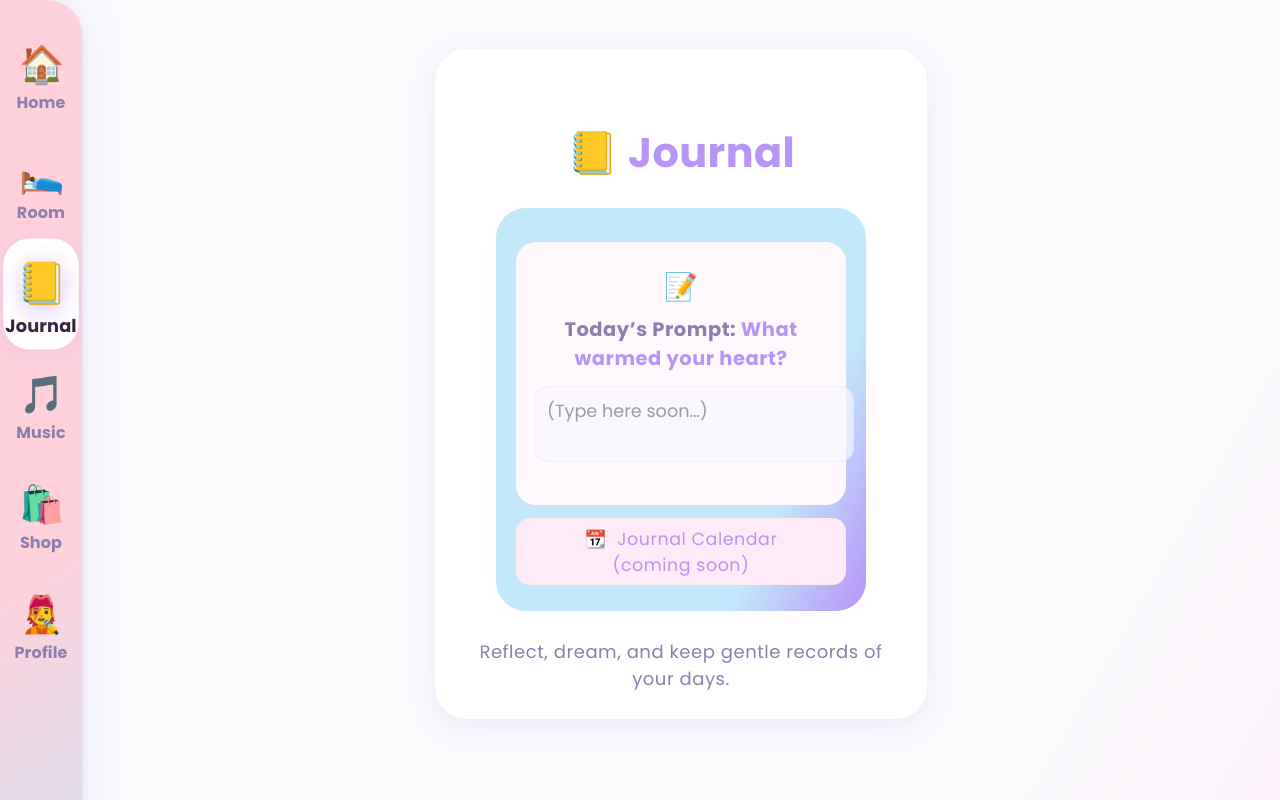
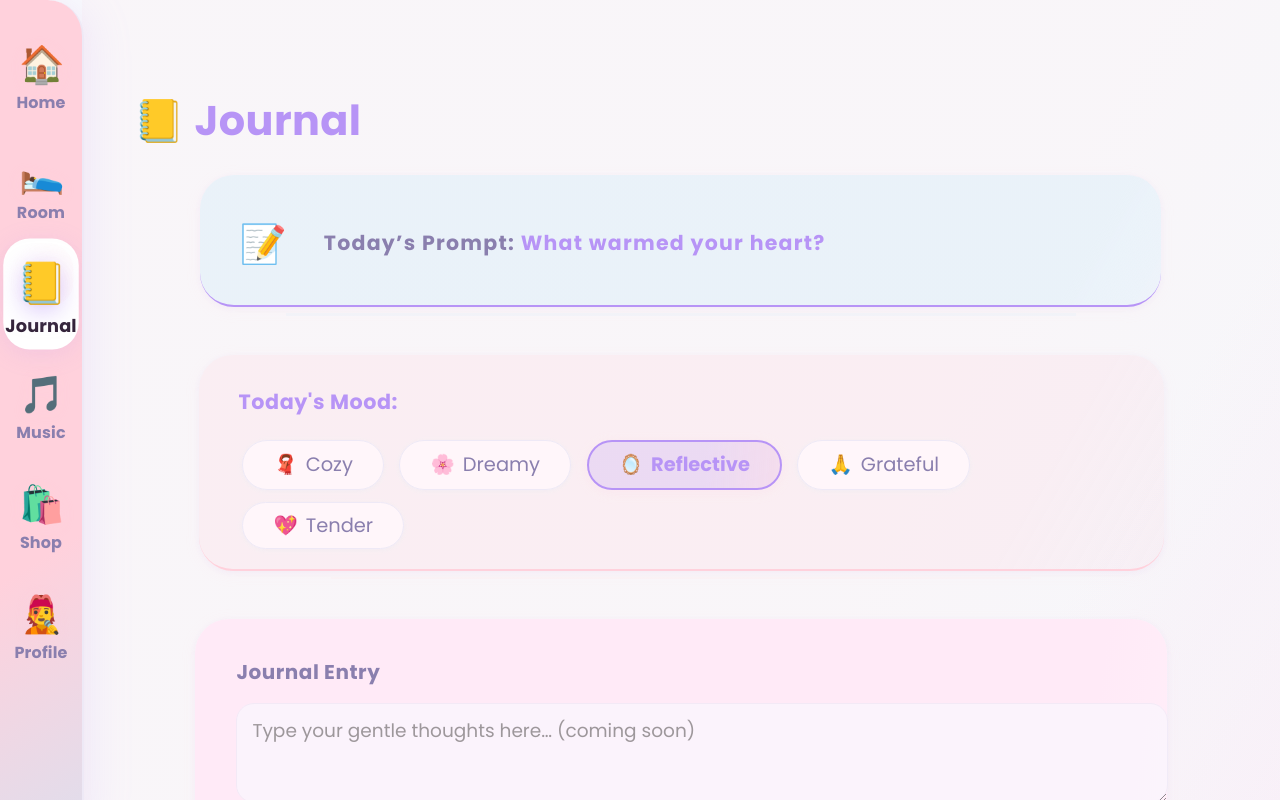
Before and after one commit to Workflow-Manager-admin/cozydreams-105076-ca60f549, a React (Create React App) app in the folder frontend_web_app/: page /journal in a window 1280 px wide. Built offline with nearby package versions, Linux system fonts and the light colour scheme; the HTML template or start-up script is replaced by a standard one.

Commit message:
CheckPoint

```diff
--- a/frontend_web_app/src/screens/JournalScreen.js
+++ b/frontend_web_app/src/screens/JournalScreen.js
@@ -1,76 +1,316 @@
-import React from "react";
+import React, { useState } from "react";
 
 /**
  * PUBLIC_INTERFACE
  * JournalScreen
- * Placeholder for journaling flow & calendar view.
+ * Layout: Open, wide pastel bubble/row sections (no central boxed card) for journaling entry, prompt, calendar, and mood, full page width, floaty and responsive.
  */
 function JournalScreen() {
+  // Placeholder states for future entries; ready for gentle expansion
+  const [entry, setEntry] = useState("");
+  const todaysPrompt = "What warmed your heart?";
+  const moodOptions = [
+    { label: "Cozy", value: "cozy", emoji: "🧣" },
+    { label: "Dreamy", value: "dreamy", emoji: "🌸" },
+    { label: "Reflective", value: "reflective", emoji: "🪞" },
+    { label: "Grateful", value: "grateful", emoji: "🙏" },
+    { label: "Tender", value: "tender", emoji: "💖" },
+  ];
+  const [mood, setMood] = useState(moodOptions[2].value);
+
+  // Pastel section bubble helper
+  function SectionBubble({ children, bg, border, style, className = "" }) {
     return (
-    <main className="floating-screen">
-      <h1 className="whimsical">📒 Journal</h1>
-      <div
+      <section
+        className={`journal-section-bubble ${className}`}
         style={{
-          background: "linear-gradient(115deg, #c2e9fb 75%, #b794f6 100%)",
-          borderRadius: "30px",
-          boxShadow: "0 3px 24px #ffd1dc19",
-          padding: "1.9em 1.1em 1.4em 1.1em",
-          margin: "0 auto 1.5em auto",
-          maxWidth: 330,
-          position: "relative"
+          background: bg || "linear-gradient(118deg, #fff8fd 92%, #ffd1dc13 130%)",
+          borderBottom: border ? `2.2px solid ${border}` : "2.15px solid #eee9f6",
+          borderRadius: 34,
+          boxShadow: "0 3px 16px #ffd1dc18, 0 1.5px 7px #b794f614",
+          margin: "2.2em auto 0.5em auto",
+          padding: "2.2em 1.6em 1.7em 2.3em",
+          width: "96vw",
+          maxWidth: 900,
+          ...style
         }}
       >
-        <div
+        {children}
+      </section>
+    );
+  }
+
+  return (
+    <main
+      className="main-journal-dreamy"
       style={{
-            background: "#fff8fd",
-            borderRadius: "20px",
-            boxShadow: "0 1px 10px #ffd1dc14",
-            padding: "1.4em 1em 1.2em",
-            marginBottom: "0.74em"
+        background: "linear-gradient(117deg, #ffd1dc18 67%, #c2e9fb18 117%, #b794f617 150%)",
+        minHeight: "100vh",
+        width: "100%",
+        maxWidth: "none",
+        boxShadow: "none",
+        position: "relative",
+        display: "block",
+        padding: 0,
+        overflow: "visible"
       }}
     >
-          <span role="img" aria-label="journal" style={{fontSize: "1.5em", color: "#b794f6"}}>📝</span>
-          <div style={{fontWeight: 600, margin: "0.4em 0 0.7em 0", fontSize: "1.08em", color: "#8a7fae", fontFamily: "'Poppins', cursive"}}>
-            Today’s Prompt: <span style={{color:"#b794f6"}}>What warmed your heart?</span>
+      <h1 className="whimsical" style={{
+        width: "100%",
+        textAlign: "left",
+        paddingLeft: "4vw",
+        margin:"clamp(2em, 7vw, 3.5em) auto 0.6em auto"
+      }}>📒 Journal</h1>
+
+      {/* Prompt row bubble */}
+      <SectionBubble
+        bg="linear-gradient(120deg, #c2e9fb44 90%, #fff8fd 140%)"
+        border="#b794f6"
+        style={{
+          marginTop: "0.6em",
+          marginBottom: "0.3em",
+          padding: "2.2em 1.2em 1.85em 2.2em",
+          zIndex: 4,
+          display: "flex",
+          flexDirection: "row",
+          alignItems: "center",
+          gap: "1.8em",
+          flexWrap: "wrap"
+        }}
+        className="prompt-bubble"
+      >
+        <span role="img" aria-label="journal" style={{
+          fontSize: "2.1em",
+          color: "#b794f6",
+          marginRight: "0.11em"
+        }}>📝</span>
+        <div
+          className="journal-prompt"
+          style={{
+            fontFamily: "'Poppins', cursive",
+            fontWeight: 600,
+            fontSize: "1.14em",
+            color: "#8a7fae",
+            lineHeight: 1.51,
+            letterSpacing: "0.06em"
+          }}
+        >
+          Today’s Prompt: <span style={{ color: "#b794f6" }}>{todaysPrompt}</span>
         </div>
+      </SectionBubble>
+
+      {/* Divider */}
+      <div aria-hidden="true"
+        style={{
+          height: 0,
+          borderBottom: "3px solid #c2e9fb23",
+          width: "66%",
+          maxWidth: 790,
+          margin: "0.1em auto 0 auto"
+        }}
+      ></div>
+
+      {/* Mood Selector Bubble */}
+      <SectionBubble
+        bg="linear-gradient(120deg, #ffd1dc33 84%, #c2e9fb14 128%)"
+        border="#ffd1dc"
+        style={{
+          padding: "1.7em 1.4em 1em 2.2em",
+          marginBottom: "0.3em",
+          display: "flex",
+          flexWrap: "wrap",
+          alignItems: "center",
+          gap: "1.2em"
+        }}
+        className="mood-bubble"
+      >
+        <span style={{
+          fontFamily: "'Poppins', cursive",
+          color: "#b794f6",
+          fontWeight: 700,
+          fontSize: "1.15em",
+          marginRight: "0.7em"
+        }}>
+          Today's Mood:
+        </span>
+        <div style={{
+          display: "flex", gap: "0.45em", flexWrap: "wrap"
+        }}>
+          {moodOptions.map(opt => (
+            <button
+              key={opt.value}
+              className="pastel-btn"
+              style={{
+                background: mood === opt.value
+                  ? "linear-gradient(94deg,#b794f638 60%, #ffd1dc88 140%)"
+                  : "#fff6fa",
+                color: mood === opt.value ? "#b794f6" : "#8a7fae",
+                border: mood === opt.value ? "2.1px solid #b794f6" : "1.4px solid #eee9f6",
+                borderRadius: 27,
+                fontWeight: mood === opt.value ? 700 : 500,
+                fontSize: "1.08em",
+                padding: "0.43em 1.55em",
+                margin: "0.1em 0.19em",
+                outline: "none",
+                boxShadow: mood === opt.value
+                  ? "0 2.5px 12px #ffd1dc35"
+                  : "0 1px 5px #c2e9fb24",
+                cursor: "pointer",
+                transition: "all 0.18s"
+              }}
+              aria-pressed={mood === opt.value}
+              tabIndex={0}
+              onClick={() => setMood(opt.value)}
+            >
+              <span style={{ marginRight: 8 }}>{opt.emoji}</span>{opt.label}
+            </button>
+          ))}
+        </div>
+      </SectionBubble>
+
+      {/* Divider */}
+      <div aria-hidden="true"
+        style={{
+          height: 0,
+          borderBottom: "2.5px solid #ffd1dc1a",
+          width: "62%",
+          maxWidth: 700,
+          margin: "0.1em auto 0 auto"
+        }}
+      ></div>
+
+      {/* Journal Entry Bubble */}
+      <SectionBubble
+        bg="linear-gradient(98deg, #ffeaf7 91%, #fff8fd 125%)"
+        border="#eee9f6"
+        style={{
+          padding: "2.1em 1.7em 1.7em 2.3em",
+          marginBottom: "0.4em",
+          display: "flex",
+          flexDirection: "column",
+          alignItems: "stretch",
+        }}
+        className="entry-bubble"
+      >
+        <label htmlFor="journal-entry" style={{
+          fontFamily: "'Poppins', cursive",
+          color: "#8a7fae",
+          fontWeight: 600,
+          fontSize: "1.11em",
+          marginBottom: "0.8em"
+        }}>
+          Journal Entry
+        </label>
         <textarea
-            disabled
-            placeholder="(Type here soon…)"
+          id="journal-entry"
+          placeholder="Type your gentle thoughts here… (coming soon)"
+          value={entry}
+          onChange={e => setEntry(e.target.value)}
+          disabled // Feature WIP: Enable when ready for storage/API
           style={{
             width: "100%",
-              minHeight: "48px",
-              resize: "none",
+            minHeight: "72px",
+            resize: "vertical",
             background: "#faf7ff",
             border: "1.8px solid #eee9f6",
-              borderRadius: "14px",
-              padding: "10px 12px",
-              fontSize: "0.98em",
+            borderRadius: "18px",
+            padding: "13px 15px",
+            fontSize: "1.03em",
             fontFamily: "inherit",
             color: "#34243a",
-              opacity: 0.7
+            opacity: 0.7,
+            marginBottom: "0.81em",
+            outline: "none"
           }}
         />
-        </div>
-        <div
+      </SectionBubble>
+
+      {/* Divider */}
+      <div aria-hidden="true"
         style={{
-            background: "#ffeaf7",
-            borderRadius: "14px",
+          height: 0,
+          borderBottom: "2px solid #b794f61b",
+          width: "67%",
+          maxWidth: 740,
+          margin: "0.1em auto 0.5em auto"
+        }}
+      ></div>
+
+      {/* Calendar (Coming Soon) Bubble */}
+      <SectionBubble
+        bg="linear-gradient(97deg, #c2e9fb23 82%, #ffd1dc34 118%)"
+        border="#c2e9fb"
+        style={{
+          marginBottom: "0.45em",
+          display: "flex",
+          alignItems: "center",
+          gap: "1.3em",
+          padding: "1.6em 1.2em 1.3em 2em"
+        }}
+        className="calendar-bubble"
+      >
+        <span role="img" aria-label="calendar" style={{ fontSize: "1.7em", marginRight: "0.71em" }}>📆</span>
+        <div style={{
           color: "#b794f6",
           fontWeight: 500,
-            fontSize: "0.97em",
-            display: "inline-block",
-            padding: "0.43em 1.7em",
-            margin: "0 auto",
+          fontSize: "1.09em",
           fontFamily: "'Poppins', cursive"
-          }}
-        >
-          <span role="img" aria-label="calendar" style={{marginRight: "0.6em"}}>📆</span>
+        }}>
           Journal Calendar (coming soon)
         </div>
+      </SectionBubble>
+
+      {/* Divider */}
+      <div aria-hidden="true"
+        style={{
+          height: 0,
+          borderBottom: "2px solid #b794f61b",
+          width: "69%",
+          maxWidth: 790,
+          margin: "0.1em auto 1em auto"
+        }}
+      ></div>
+
+      {/* Inspiration / bottom gentle notes */}
+      <div style={{
+        width: "100%",
+        margin: "0 0 2.6em 0",
+        textAlign: "center",
+        fontFamily: "'Poppins', cursive",
+        color: "#8a7fae",
+        fontSize: "1.04em",
+        lineHeight: 1.5,
+        opacity: 0.97
+      }}>
+        Reflect, dream, and keep gentle records of your days.
       </div>
-      <p style={{ color: "#8a7fae", marginBottom: 0 }}>
-        Reflect, dream, and keep gentle records of your days.
-      </p>
+
+      {/* Extra: embed minimalist style for wide pastel openness & responsiveness */}
+      <style>
+        {`
+        .journal-section-bubble {
+          width: 96vw;
+          max-width: 1100px;
+          margin: 2em auto 0.65em auto;
+          transition: box-shadow .15s, background .17s, border-bottom .13s;
+          animation: bubbleFloatIn 1s cubic-bezier(.63,1.13,.47,0.95);
+          will-change: opacity, transform;
+        }
+        @media (max-width: 1100px) {
+          .journal-section-bubble { max-width: 99vw; }
+        }
+        @media (max-width: 700px) {
+          .journal-section-bubble { padding-left: 0.5em; padding-right: 0.5em;}
+        }
+        @media (max-width: 505px) {
+          .journal-section-bubble { padding: 1em 2vw 1em 2vw; }
+        }
+        @keyframes bubbleFloatIn {
+          from { opacity: 0; transform: translateY(28px) scale(0.97);}
+          to   { opacity: 1; transform: translateY(0) scale(1);}
+        }
+        `}
+      </style>
     </main>
   );
 }
```
Also changed, not shown: 1 other file (tests, documents, lock files or other folders). Lines whose indentation alone changed are shown as unchanged.
